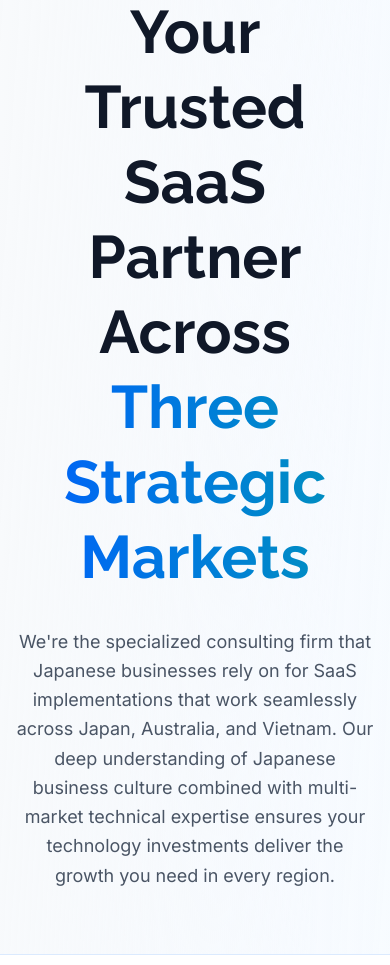
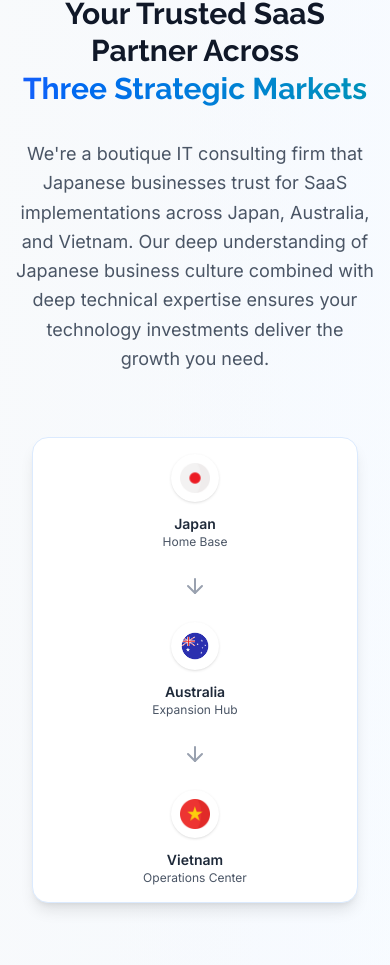
Before and after one commit to chun-eric/sazae_v2, a Next.js app: page / in a window 390 px wide. Shown: the part 1032-1997 px from the top of the page. Built offline with nearby package versions, Linux system fonts and the light colour scheme.

Commit message:
updated responsive issues on hero and platform section

```diff
--- a/src/components/Hero.tsx
+++ b/src/components/Hero.tsx
@@ -30,7 +30,7 @@ const Hero = () => {
 
              {/* The button */}
          <div
-            className="bg-gradient-to-r from-blue-500 to-cyan-500 hover:from-blue-600 hover:to-cyan-600 text-white font-semibold border-0 shadow-lg hover:shadow-xl transition-all duration-300 px-6 py-4 flex items-center justify-center rounded-md gap-2.5 max-w-[50%] cursor-pointer"
+  className="bg-gradient-to-r from-blue-500 to-cyan-500 hover:from-blue-600 hover:to-cyan-600 text-white font-semibold border-0 shadow-lg hover:shadow-xl transition-all duration-300 px-6 py-4 flex items-center justify-center rounded-md gap-2.5 md:max-w-[60%] cursor-pointer mx-auto lg:mx-0 lg:ml-0 max-w-[60%]"
 >
   <Lightbulb className="h-5 w-5" />
   <span className="text-xl">Talk to an Expert</span>
@@ -38,7 +38,7 @@ const Hero = () => {
 
 
             {/* Real Trust Indicators */}
-            <div className="grid grid-cols-2 md:grid-cols-4 gap-4 lg:gap-3 pt-6 lg:pt-8 max-w-[80%]">
+       <div className="grid grid-cols-2 md:grid-cols-4 gap-4 lg:gap-3 pt-6 lg:pt-8 max-w-[80%] mx-auto lg:mx-0 lg:ml-0">
   {[
     { number: "11th", label: "Year Boomi\nPartner", icon: <Award className="h-4 w-4 sm:h-5 sm:w-5" /> },
     { number: "3", label: "Countries\nServed", icon: <Globe className="h-4 w-4 sm:h-5 sm:w-5" /> },
--- a/src/components/PlatformExpert.tsx
+++ b/src/components/PlatformExpert.tsx
@@ -4,7 +4,7 @@ import { Card, CardContent, CardDescription, CardHeader } from '@/components/ui/
 import { Badge } from '@/components/ui/badge';
 import { Button } from '@/components/ui/button';
 import {
-  ArrowRight,
+  ArrowRight, ArrowDown,
   CheckCircle
 } from 'lucide-react';
 import Image from "next/image";
@@ -131,51 +131,64 @@ const PlatformExpert: React.FC = () => {
           <Badge className="mb-4 bg-gradient-to-r from-blue-500 to-cyan-500 text-white border-0 px-4 py-2">
             🚀 Platform Expertise
           </Badge>
-          <h2 className="text-6xl md:text-5xl font-bold text-gray-900 mb-8 mt-4 height-auto leading-tight">
+         <h2 className="text-3xl sm:text-4xl md:text-5xl lg:text-6xl font-bold text-gray-900 mb-8 mt-4 height-auto leading-tight">
   Your Trusted SaaS Partner Across
   <span className="block text-transparent bg-clip-text bg-gradient-to-r from-blue-600 to-cyan-600">
     Three Strategic Markets
   </span>
 </h2>
           <p className="text-lg text-gray-600 max-w-3xl mx-auto leading-relaxed">
-            We're the specialized consulting firm that Japanese businesses rely on for SaaS implementations
-            that work seamlessly across Japan, Australia, and Vietnam. Our deep understanding of Japanese
-            business culture combined with multi-market technical expertise ensures your technology
-            investments deliver the growth you need in every region.
+            We're a boutique IT consulting firm that Japanese businesses trust for SaaS implementations
+            across Japan, Australia, and Vietnam. Our deep understanding of Japanese
+            business culture combined with deep technical expertise ensures your technology
+            investments deliver the growth you need.
           </p>
         </div>
 
         {/* Geographic Coverage Visual */}
-        <div className="flex justify-center mb-16">
-          <div className="bg-white rounded-2xl shadow-lg p-8 border border-blue-100">
-            <div className="flex items-center justify-center space-x-8">
+   <div className="flex justify-center mb-16 px-4">
+  <div className="bg-white rounded-2xl shadow-lg p-4 sm:p-6 md:p-8 border border-blue-100 w-full max-w-4xl">
+    <div className="flex flex-col md:flex-row md:items-center md:justify-center md:space-x-8 space-y-6 md:space-y-0">
+
+      {/* Japan */}
       <div className="text-center flex flex-col items-center">
-                <div className="w-16 h-16 bg-white rounded-full flex items-center justify-center mb-3 shadow-sm">
-                   <Image src={japanFlag} width={40} height={40} alt="japan flag" className="rounded-sm" />
+        <div className="w-12 h-12 sm:w-16 sm:h-16 bg-white rounded-full flex items-center justify-center mb-3 shadow-sm">
+          <Image src={japanFlag} width={30} height={30} alt="japan flag" className="rounded-sm sm:w-10 sm:h-10" />
         </div>
-                <div className="font-semibold text-gray-800">Japan</div>
-                <div className="text-sm text-gray-600">Home Base</div>
+        <div className="font-semibold text-gray-800 text-sm sm:text-base">Japan</div>
+        <div className="text-xs sm:text-sm text-gray-600">Home Base</div>
       </div>
-              <div className="flex items-center">
-                <ArrowRight className="h-6 w-6 text-gray-400" />
+
+      {/* Arrow */}
+      <div className="flex items-center justify-center md:flex-none">
+        <ArrowDown className="h-6 w-6 text-gray-400 md:hidden" />
+        <ArrowRight className="h-6 w-6 text-gray-400 hidden md:block" />
       </div>
+
+      {/* Australia */}
       <div className="text-center flex flex-col items-center">
-                <div className="w-16 h-16 bg-white rounded-full flex items-center justify-center mb-3 shadow-sm">
-                       <Image src={australiaFlag} width={40} height={40} alt="australian flag" className="rounded-sm" />
+        <div className="w-12 h-12 sm:w-16 sm:h-16 bg-white rounded-full flex items-center justify-center mb-3 shadow-sm">
+          <Image src={australiaFlag} width={30} height={30} alt="australian flag" className="rounded-sm sm:w-10 sm:h-10" />
         </div>
-                <div className="font-semibold text-gray-800">Australia</div>
-                <div className="text-sm text-gray-600">Expansion Hub</div>
+        <div className="font-semibold text-gray-800 text-sm sm:text-base">Australia</div>
+        <div className="text-xs sm:text-sm text-gray-600">Expansion Hub</div>
       </div>
-              <div className="flex items-center">
-                <ArrowRight className="h-6 w-6 text-gray-400" />
+
+      {/* Arrow */}
+      <div className="flex items-center justify-center md:flex-none">
+        <ArrowDown className="h-6 w-6 text-gray-400 md:hidden" />
+        <ArrowRight className="h-6 w-6 text-gray-400 hidden md:block" />
       </div>
+
+      {/* Vietnam */}
       <div className="text-center flex flex-col items-center">
-                <div className="w-16 h-16 bg-white rounded-full flex items-center justify-center mb-3 shadow-sm">
-                      <Image src={vietnamFlag} width={40} height={40} alt="vietnam flag" className="rounded-sm" />
+        <div className="w-12 h-12 sm:w-16 sm:h-16 bg-white rounded-full flex items-center justify-center mb-3 shadow-sm">
+          <Image src={vietnamFlag} width={30} height={30} alt="vietnam flag" className="rounded-sm sm:w-10 sm:h-10" />
         </div>
-                <div className="font-semibold text-gray-800">Vietnam</div>
-                <div className="text-sm text-gray-600">Operations Center</div>
+        <div className="font-semibold text-gray-800 text-sm sm:text-base">Vietnam</div>
+        <div className="text-xs sm:text-sm text-gray-600">Operations Center</div>
       </div>
+
     </div>
   </div>
 </div>
```
Lines whose indentation alone changed are shown as unchanged.
